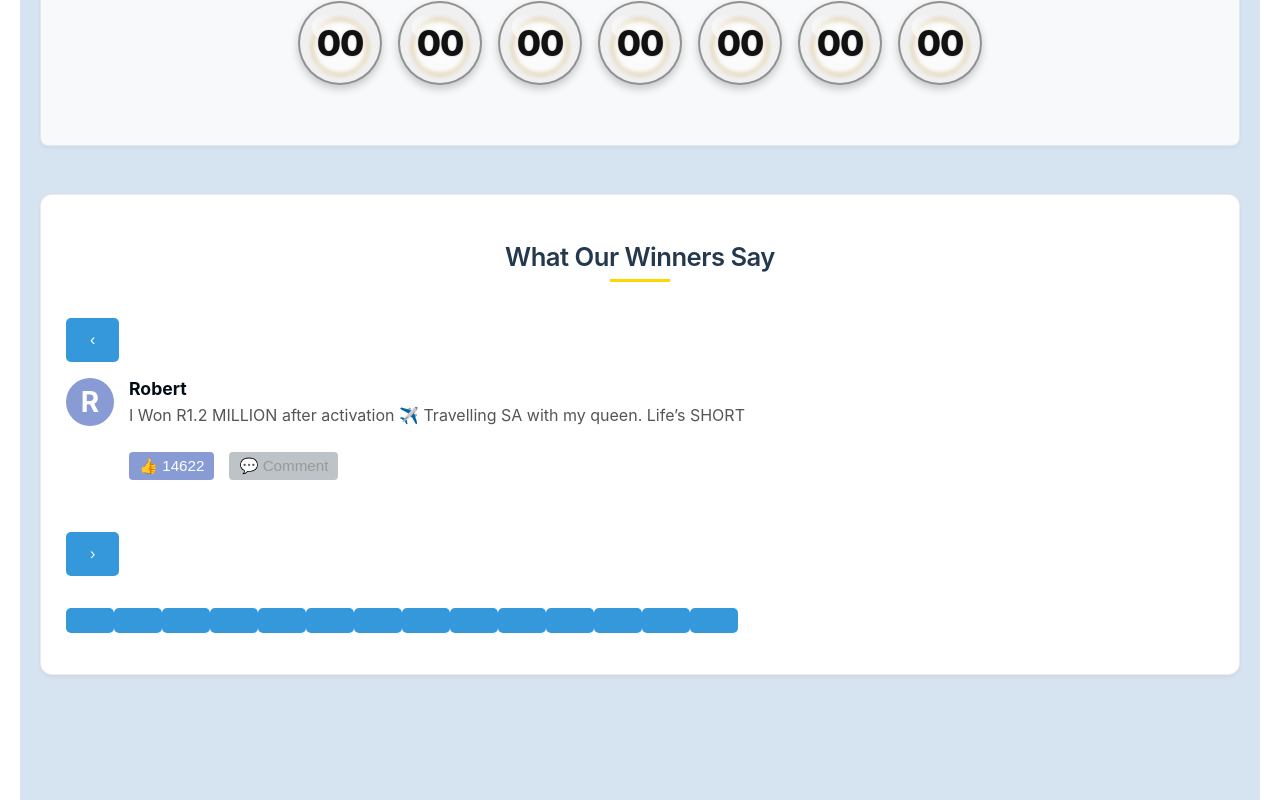
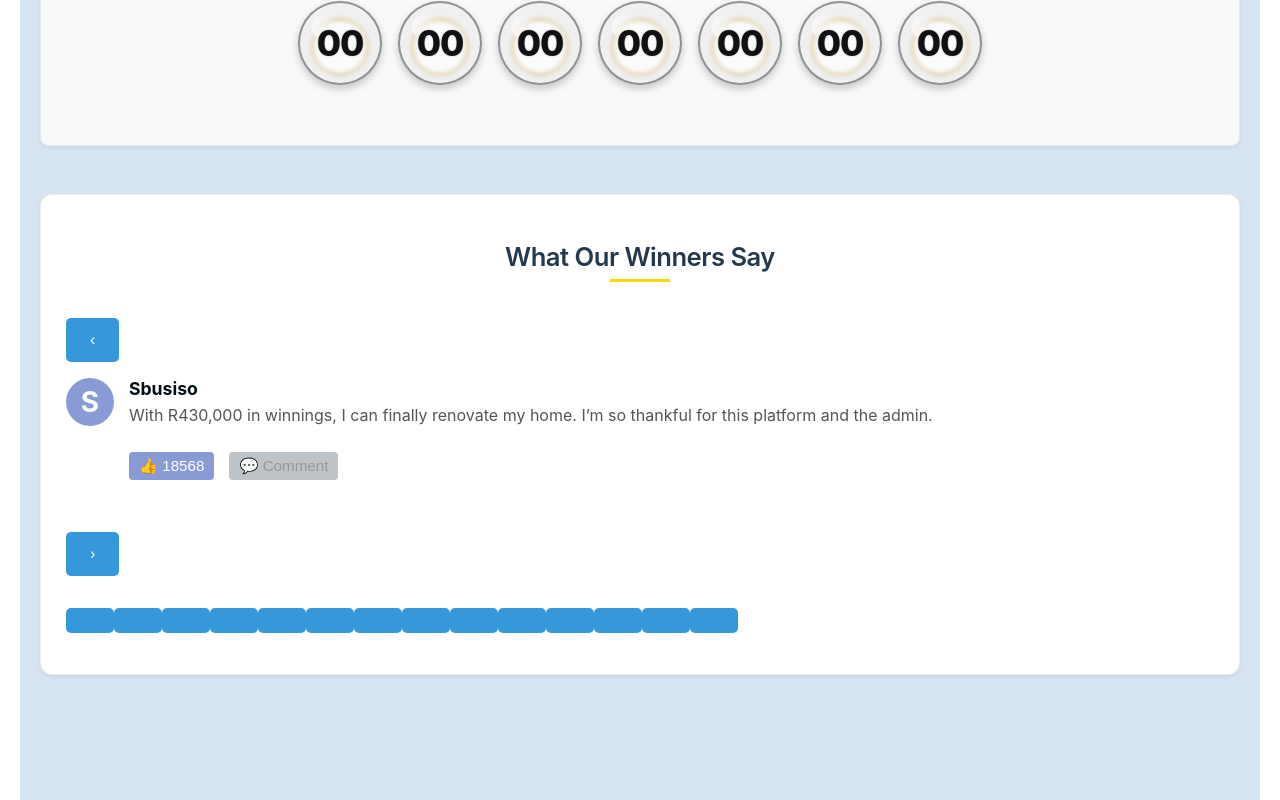
Before and after one commit to omas1st/successplatform, a React (Create React App) app: page / in a window 1280 px wide. Shown: the part 2108-2908 px from the top of the page. Built offline with nearby package versions, Linux system fonts and the light colour scheme; no server answers; the HTML template or start-up script is replaced by a standard one.

Commit message:
Update Home.js

```diff
--- a/src/pages/Home.js
+++ b/src/pages/Home.js
@@ -106,7 +106,9 @@ export default function Home() {
   // Carousel-specific state
   const [currentIdx, setCurrentIdx] = useState(0);
   const [isPaused, setIsPaused] = useState(false);
+  const [direction, setDirection] = useState('right'); // 'left' or 'right'
   const touchStartX = useRef(null);
+  const autoAdvanceRef = useRef(null);
 
   // Load lotto data
   useEffect(() => {
@@ -144,21 +146,54 @@ export default function Home() {
     }, 800);
   };
 
-  // Carousel: auto-advance
+  // Helper: choose a random index different from current
+  const randomNextIndex = (current, len) => {
+    if (len <= 1) return current;
+    let next = Math.floor(Math.random() * len);
+    if (next === current) {
+      // pick adjacent forward if random produced same
+      next = (current + 1) % len;
+    }
+    return next;
+  };
+
+  // Carousel: auto-advance (randomly pick next)
   useEffect(() => {
-    if (isPaused) return;
-    const interval = setInterval(() => {
-      setCurrentIdx(prev => (prev + 1) % TESTIMONIALS.length);
-    }, 5000); // 5s
-    return () => clearInterval(interval);
+    // clear any existing
+    if (autoAdvanceRef.current) {
+      clearInterval(autoAdvanceRef.current);
+      autoAdvanceRef.current = null;
+    }
+    if (!isPaused) {
+      autoAdvanceRef.current = setInterval(() => {
+        setCurrentIdx(prev => {
+          const next = randomNextIndex(prev, TESTIMONIALS.length);
+          // decide direction for animation
+          if (next === prev) {
+            setDirection('right');
+          } else {
+            setDirection(next > prev ? 'right' : 'left');
+          }
+          return next;
+        });
+      }, 5000);
+    }
+    return () => {
+      if (autoAdvanceRef.current) {
+        clearInterval(autoAdvanceRef.current);
+        autoAdvanceRef.current = null;
+      }
+    };
   }, [isPaused]);
 
   // Keyboard navigation
   useEffect(() => {
     const handler = e => {
       if (e.key === 'ArrowLeft') {
+        setDirection('left');
         setCurrentIdx(prev => (prev - 1 + TESTIMONIALS.length) % TESTIMONIALS.length);
       } else if (e.key === 'ArrowRight') {
+        setDirection('right');
         setCurrentIdx(prev => (prev + 1) % TESTIMONIALS.length);
       }
     };
@@ -166,8 +201,20 @@ export default function Home() {
     return () => window.removeEventListener('keydown', handler);
   }, []);
 
-  const goPrev = () => setCurrentIdx(prev => (prev - 1 + TESTIMONIALS.length) % TESTIMONIALS.length);
-  const goNext = () => setCurrentIdx(prev => (prev + 1) % TESTIMONIALS.length);
+  const goPrev = () => {
+    setDirection('left');
+    setCurrentIdx(prev => (prev - 1 + TESTIMONIALS.length) % TESTIMONIALS.length);
+  };
+  const goNext = () => {
+    setDirection('right');
+    setCurrentIdx(prev => (prev + 1) % TESTIMONIALS.length);
+  };
+
+  const handleDotClick = (idx) => {
+    if (idx === currentIdx) return;
+    setDirection(idx > currentIdx ? 'right' : 'left');
+    setCurrentIdx(idx);
+  };
 
   const handleTouchStart = (e) => {
     touchStartX.current = e.touches[0].clientX;
@@ -179,9 +226,13 @@ export default function Home() {
     const diff = startX - endX;
     if (Math.abs(diff) > 40) {
       if (diff > 0) {
-        goNext();
+        // swipe left -> next
+        setDirection('right');
+        setCurrentIdx(prev => (prev + 1) % TESTIMONIALS.length);
       } else {
-        goPrev();
+        // swipe right -> prev
+        setDirection('left');
+        setCurrentIdx(prev => (prev - 1 + TESTIMONIALS.length) % TESTIMONIALS.length);
       }
     }
     touchStartX.current = null;
@@ -264,7 +315,11 @@ export default function Home() {
               ‹
             </button>
 
-            <div className="testimonial-display" role="group" aria-label={`Testimonial ${currentIdx + 1} of ${TESTIMONIALS.length}`}>
+            <div
+              className={`testimonial-display ${direction === 'left' ? 'slide-left' : 'slide-right'}`}
+              role="group"
+              aria-label={`Testimonial ${currentIdx + 1} of ${TESTIMONIALS.length}`}
+            >
               <div className="testimonial">
                 <div className="avatar">{current.name.charAt(0)}</div>
                 <div className="testimonial-content">
@@ -299,7 +354,7 @@ export default function Home() {
               <button
                 key={t.id}
                 className={`dot ${idx === currentIdx ? 'active' : ''}`}
-                onClick={() => setCurrentIdx(idx)}
+                onClick={() => handleDotClick(idx)}
                 aria-label={`Show testimonial ${idx + 1}`}
                 aria-selected={idx === currentIdx}
                 role="tab"
```
